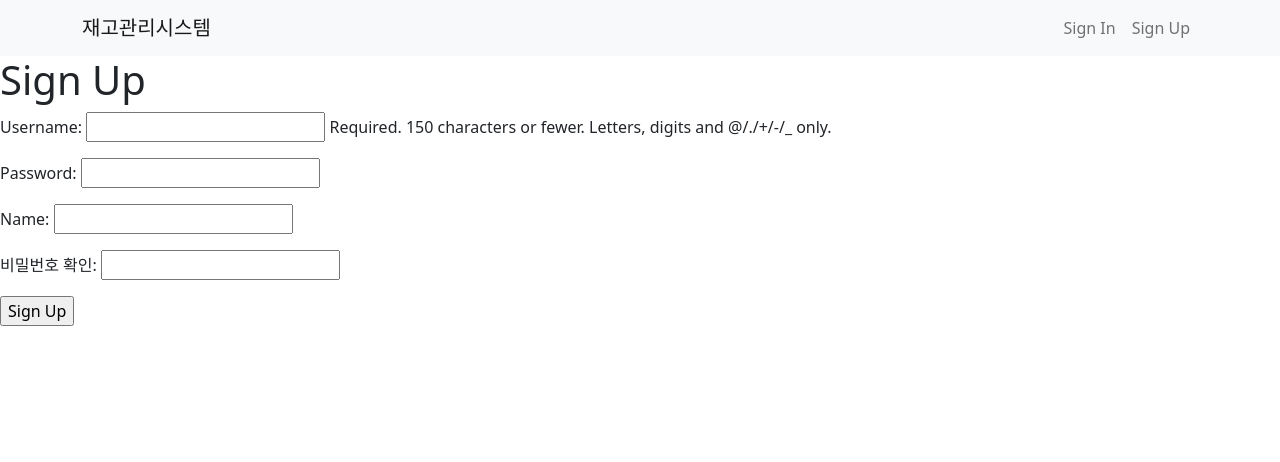
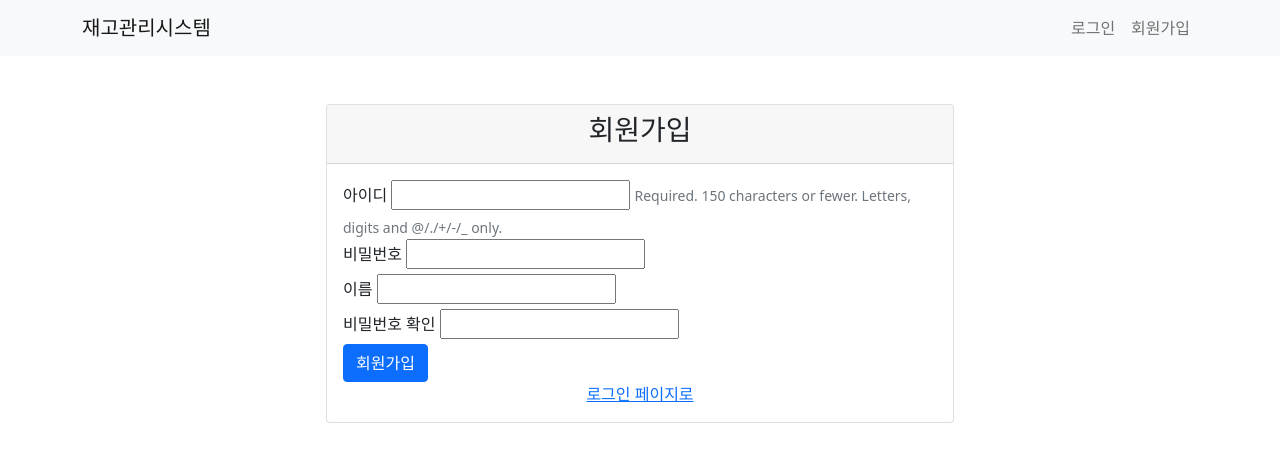
Before and after one commit to ChaeYami/django_erp, a Django app: page /sign-up/ in a window 1280 px wide. Shown: the top 462 px of the page. Run offline with Django 4.2, Linux system fonts and the light colour scheme.

Commit message:
modify signin,signup html

```diff
--- a/erp/templates/base.html
+++ b/erp/templates/base.html
@@ -65,10 +65,10 @@
                 {# 로그인, 회원가입 화면 표시 #}
                 <ul class="navbar-nav mr-auto">
                     <li class="nav-item active">
-                        <a class="nav-link" href="/sign-in"> Sign In <span class="sr-only"></span></a>
+                        <a class="nav-link" href="/sign-in"> 로그인 <span class="sr-only"></span></a>
                     </li>
                     <li class="nav-item active">
-                        <a class="nav-link" href="/sign-up"> Sign Up <span class="sr-only"></span></a>
+                        <a class="nav-link" href="/sign-up"> 회원가입 <span class="sr-only"></span></a>
                     </li>
                 </ul>
             {% else %} {# 그렇지 않다면 - 인증이 되어있다면 #}
--- a/erp/templates/user/signup.html
+++ b/erp/templates/user/signup.html
@@ -1,10 +1,46 @@
 {% extends 'base.html' %}
 
 {% block content %}
-<h1>Sign Up</h1>
-<form method="POST">
-  {% csrf_token %}
-  {{ form.as_p }}
-  <input type="submit" value="Sign Up">
-</form>
+  <div class="row justify-content-center">
+    <div class="col-md-6">
+      <div class="card mt-5">
+        <div class="card-header">
+          <h3 class="card-title text-center">회원가입</h3>
+        </div>
+        <div class="card-body">
+          <form method="post">
+            {% csrf_token %}
+            {% for field in form %}
+              <div class="form-group">
+                <label for="{{ field.id_for_label }}" class="form-label">{{ field.label }}</label>
+                {{ field }}
+                {% if field.help_text %}
+                  <small class="form-text text-muted">{{ field.help_text }}</small>
+                {% endif %}
+                {% for error in field.errors %}
+                  <div class="invalid-feedback">{{ error }}</div>
+                {% endfor %}
+              </div>
+            {% endfor %}
+            <div class="form-group">
+              <button type="submit" class="btn btn-primary btn-block">회원가입</button>
+            </div>
+          </form>
+          <div class="text-center">
+            <a href="/sign-in">로그인 페이지로</a>
+          </div>
+          {% if form.errors %}
+            <div class="error-message">
+              {% for field, errors in form.errors.items %}
+                {% for error in errors %}
+                  <li style="color:red">{{ error }}</li>
+                {% endfor %}
+              {% endfor %}
+            </div>
+          {% endif %}
+
+        </div>
+      </div>
+    </div>
+  </div>
 {% endblock %}
--- a/erp/user/forms.py
+++ b/erp/user/forms.py
@@ -1,5 +1,6 @@
 from django import forms
 from django.contrib.auth import get_user_model
+from django.contrib import auth
 
 UserModel = get_user_model()
 
@@ -9,6 +10,11 @@ class SignUpForm(forms.ModelForm):
     class Meta:
         model = UserModel
         fields = ['username', 'password', 'name']
+        labels = {'username':'아이디',
+                  'password':'비밀번호',
+                  'name':'이름'
+                  }
+
         widgets = {
             'password': forms.PasswordInput,
         }
@@ -20,6 +26,6 @@ class SignUpForm(forms.ModelForm):
             raise forms.ValidationError("비밀번호가 일치하지 않습니다.")
         return password2
 
-class LoginForm(forms.Form):
-    username = forms.CharField(label='Username', max_length=30)
-    password = forms.CharField(label='Password', widget=forms.PasswordInput)
+class SignInForm(forms.Form):
+    username = forms.CharField(label='아이디', max_length=30)
+    password = forms.CharField(label='비밀번호', widget=forms.PasswordInput)
--- a/erp/user/views.py
+++ b/erp/user/views.py
@@ -2,7 +2,7 @@
 from django.shortcuts import render, redirect
 from django.contrib import auth # 사용자 auth 기능
 from django.contrib.auth.decorators import login_required
-from .forms import SignUpForm, LoginForm
+from .forms import SignUpForm, SignInForm
 from django.contrib.auth.hashers import make_password
 
 def sign_up_view(request):
@@ -21,7 +21,7 @@ def sign_up_view(request):
 
 def sign_in_view(request):
     if request.method == 'POST':
-        form = LoginForm(request.POST)
+        form = SignInForm(request.POST)
         if form.is_valid():
             username = form.cleaned_data['username']
             password = form.cleaned_data['password']
@@ -30,9 +30,9 @@ def sign_in_view(request):
                 auth.login(request, me)
                 return redirect('home')
         else:
-            form = LoginForm()
+            form = SignInForm()
     else:
-        form = LoginForm()
+        form = SignInForm()
 
     return render(request, 'user/signin.html', {'form': form})
 
```
Also changed, not shown: erp/templates/user/signin.html (+32 -9 lines).
